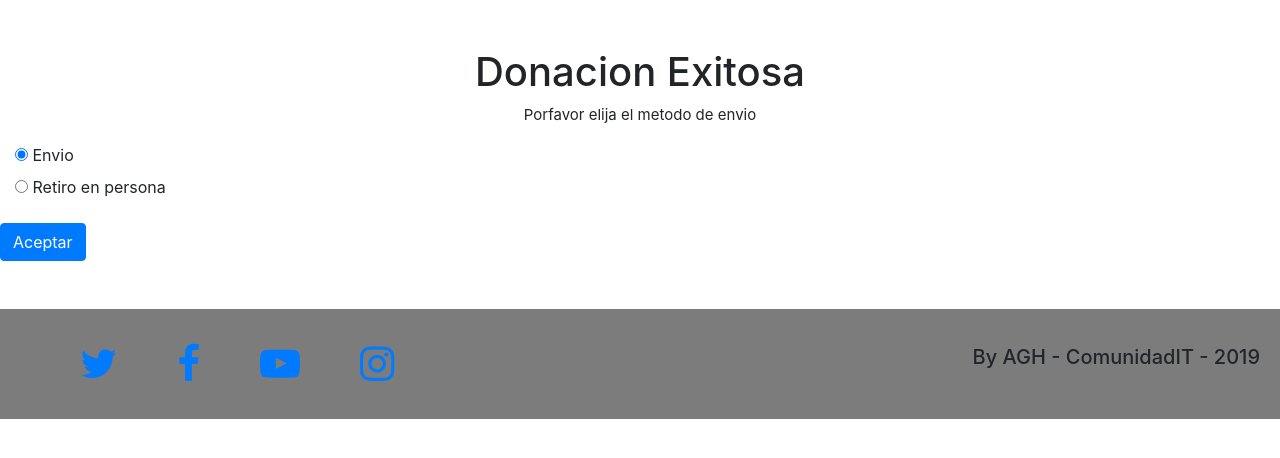
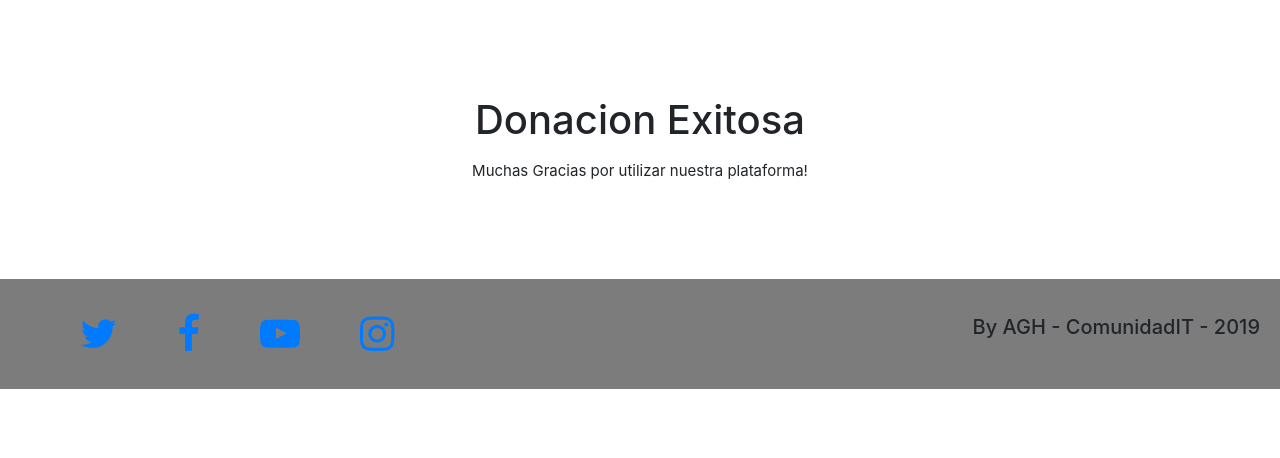
Before and after one commit to proalejo/proyectofinal, a PHP site: page /lonecesito.php in a window 1280 px wide. Shown: the part 126-584 px from the top of the page. Run offline with PHP 8.4, Linux system fonts and the light colour scheme; a user stored in the database is signed in.

Commit message:
Envio de producto
(falta conectar la base de datos)

```diff
--- a/css/style.css
+++ b/css/style.css
@@ -66,6 +66,7 @@ font-size: 15px;}
 	}
 
 
+
 @media screen and (max-width: 500px)
 	{
 	footer .redes-sociales {
--- a/helpers/html_helper.php
+++ b/helpers/html_helper.php
@@ -1,5 +1,3 @@
-
-
  <?php
 
 function crearHTMLpublicacionalimento($id, $producto, $descripcion, $img){
@@ -16,12 +14,47 @@ function crearHTMLpublicacionalimento($id, $producto, $descripcion, $img){
                                   <?= $descripcion ?>
                                 </dd>
                               </dl>
-                              <form action="lonecesito.php" method="GET">
+
+
+                    <?php
+                      if ( !isset($_SESSION["usuario"]) ){
+                    ?>
+                    <div class="col-md-8">
+                    <p><strong>Para solicitar esta donacion usted debe estar Registrado y Logueado</strong></p>
+                    </div>
+
+
+                    <?php
+                    }
+                    else {
+                    ?>
+
+
+
+                        <form action="lonecesito.php" method="GET">
                                 <input type="hidden" name="pub" value="<?= $id ?>">
                                 <input type="submit" name="submit" class="btn btn-success" value="Lo Necesito">
 
+                                <div class="col-md-4 mt-5">
+                                  <div class="radio">
+                                      <label for="radios-0">
+                                        <input type="radio" name="radios" id="radios-0" value="1" checked="checked">
+                                       Envio
+                                      </label>
+                                  </div>
+                                  <div class="radio">
+                                      <label for="radios-1">
+                                        <input type="radio" name="radios" id="radios-1" value="2">
+                                       Retiro en persona
+                                      </label>
+                                  </div>
+                                </div>
+
 
                         </form>
+
+                        <?php }
+                    ?>
                     </div>
 
  <?php  }  ?>
@@ -44,7 +77,45 @@ function crearHTMLpublicacionmueble($producto, $descripcion, $img){
                                   <?= $descripcion ?>
                                 </dd>
                               </dl>
-                          <a class="btn btn-success" href="lonecesito.php">Lo Necesito</a>
+                          <?php
+                      if ( !isset($_SESSION["usuario"]) ){
+                    ?>
+                    <div class="col-md-8">
+                    <p><strong>Para solicitar esta donacion usted debe estar Registrado y Logueado</strong></p>
+                    </div>
+
+
+                    <?php
+                    }
+                    else {
+                    ?>
+
+
+
+                              <form action="lonecesito.php" method="GET">
+                                <input type="hidden" name="pub" value="<?= $id ?>">
+                                <input type="submit" name="submit" class="btn btn-success" value="Lo Necesito">
+
+                              <div class="col-md-4 mt-5">
+                                  <div class="radio">
+                                      <label for="radios-0">
+                                        <input type="radio" name="radios" id="radios-0" value="1" checked="checked">
+                                       Envio
+                                      </label>
+                                  </div>
+                                  <div class="radio">
+                                      <label for="radios-1">
+                                        <input type="radio" name="radios" id="radios-1" value="2">
+                                       Retiro en persona
+                                      </label>
+                                  </div>
+                                </div>
+
+
+                        </form>
+
+                        <?php }
+                    ?>
                     </div>
 
  <?php  }  ?>
@@ -67,11 +138,46 @@ function crearHTMLpublicacionropa($producto, $descripcion, $img){
                                   <?= $descripcion ?>
                                 </dd>
                               </dl>
-                          <form action="lonecesito.php?m=<?= $id ?>" method="GET">
+                          <?php
+                      if ( !isset($_SESSION["usuario"]) ){
+                    ?>
+                    <div class="col-md-8">
+                    <p><strong>Para solicitar esta donacion usted debe estar Registrado y Logueado</strong></p>
+                    </div>
 
-              <button type="submit" name="lonecesito" value="<?= $id ?>"class="btn btn-success">
-                Lo Necesito
-              </button></form>
+
+                    <?php
+                    }
+                    else {
+                    ?>
+
+
+
+                              <form action="lonecesito.php" method="GET">
+                                <input type="hidden" name="pub" value="<?= $id ?>">
+                                <input type="submit" name="submit" class="btn btn-success" value="Lo Necesito">
+
+
+                              <div class="col-md-4 mt-5">
+                                  <div class="radio">
+                                      <label for="radios-0">
+                                        <input type="radio" name="radios" id="radios-0" value="1" checked="checked">
+                                       Envio
+                                      </label>
+                                  </div>
+                                  <div class="radio">
+                                      <label for="radios-1">
+                                        <input type="radio" name="radios" id="radios-1" value="2">
+                                       Retiro en persona
+                                      </label>
+                                  </div>
+                                </div>
+
+
+                        </form>
+
+                        <?php }
+                    ?>
                     </div>
 
  <?php  }  ?>
@@ -159,7 +265,45 @@ function crearHTMLcardProdu($producto, $descripcion, $img){
                                   <?= $descripcion ?>
                                 </dd>
                               </dl>
-                          <a class="btn btn-success" href="lonecesito.php">Lo Necesito</a>
+                          <?php
+                      if ( !isset($_SESSION["usuario"]) ){
+                    ?>
+                    <div class="col-md-8">
+                    <p><strong>Para solicitar esta donacion usted debe estar Registrado y Logueado</strong></p>
                     </div>
 
+
+                    <?php
+                    }
+                    else {
+                    ?>
+
+
+
+                              <form action="lonecesito.php" method="GET">
+                                <input type="hidden" name="pub" value="<?= $id ?>">
+                                <input type="submit" name="submit" class="btn btn-success" value="Lo Necesito">
+
+
+                              <div class="col-md-4 mt-5">
+                                  <div class="radio">
+                                      <label for="radios-0">
+                                        <input type="radio" name="radios" id="radios-0" value="1" checked="checked">
+                                       Envio
+                                      </label>
+                                  </div>
+                                  <div class="radio">
+                                      <label for="radios-1">
+                                        <input type="radio" name="radios" id="radios-1" value="2">
+                                       Retiro en persona
+                                      </label>
+                                  </div>
+                                </div>
+
+
+                        </form>
+
+                        <?php }
+                    ?>
+                    </div>
  <?php  }  ?>
--- a/lonecesito.php
+++ b/lonecesito.php
@@ -45,9 +45,11 @@ include("nav.php")
 
 
 
-
+									<div class="mt-5 mb-5">
 									<h1>Donacion Exitosa</h1>
-									<p>Porfavor elija el metodo de envio</p>
+									<div class="mt-3">
+										<p>Muchas Gracias por utilizar nuestra plataforma!</p></div>
+</div>
 
 
 
@@ -55,34 +57,7 @@ include("nav.php")
 
 
 
-									<form class="form-horizontal" action="lonecesito.php" method="GET">
-									<fieldset>
 
-
-
-									<!-- Multiple Radios -->
-									<div class="form-group">
-
-									  <div class="col-md-4">
-									  <div class="radio">
-									    <label for="radios-0">
-									      <input type="radio" name="radios" id="radios-0" value="1" checked="checked">
-									     Envio
-									    </label>
-										</div>
-									  <div class="radio">
-									    <label for="radios-1">
-									      <input type="radio" name="radios" id="radios-1" value="2">
-									     Retiro en persona
-									    </label>
-										</div>
-									  </div>
-									</div>
-									<button type="submit" name="aceptar" class="btn btn-primary">
-											Aceptar
-									</button>
-									</fieldset>
-									</form>
 				<?php }
 				?>
 
--- a/mispedidos.php
+++ b/mispedidos.php
@@ -2,9 +2,7 @@
 include("nav.php")
 ?>
 
-<div class="container-fluid m-5">
-     <div class="container-fluid">
-        <div class="row">
+
 
 <?php
   include_once "config/config.php";
@@ -28,7 +26,7 @@ include("nav.php")
 
 
 
-
+?>
 
 
 
```
